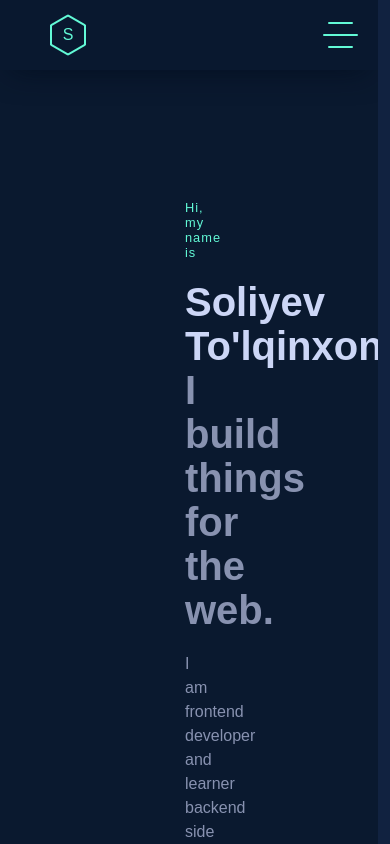
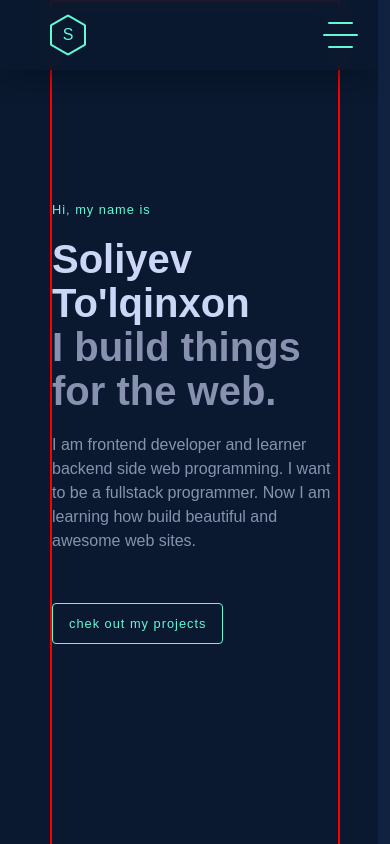
Before and after one commit to Tolkinxon/my-partfolio, a Next.js app: page / in a window 390 px wide. Built offline with nearby package versions, Linux system fonts and the light colour scheme.

Commit message:
some changes

```diff
--- a/pages/index.js
+++ b/pages/index.js
@@ -17,6 +17,8 @@ export default function Home() {
   const variable2 = useRef(null)
   const [hideNavbar, setHideNavbar] = useState('')
   const [filter, setFilter] = useState(false)
+
+
 
   const changeFilter = (bool = false) => {
     setFilter(!bool)
--- a/styles/globals.css
+++ b/styles/globals.css
@@ -19,6 +19,7 @@
   display: flex;
   flex-direction: column;
   align-items: center;
+  border: 2px solid red;
 }
 /**************  ALL CONTENTS PART ******/
 
@@ -208,6 +209,9 @@
 /* X BUTTON OF  NAVBAR SIDE  */
 
 @media only screen and (max-width: 770px) {
+  .content {
+    width: calc(100vw - 100px);
+  }
   .toggle {
     display: flex;
   }
```
